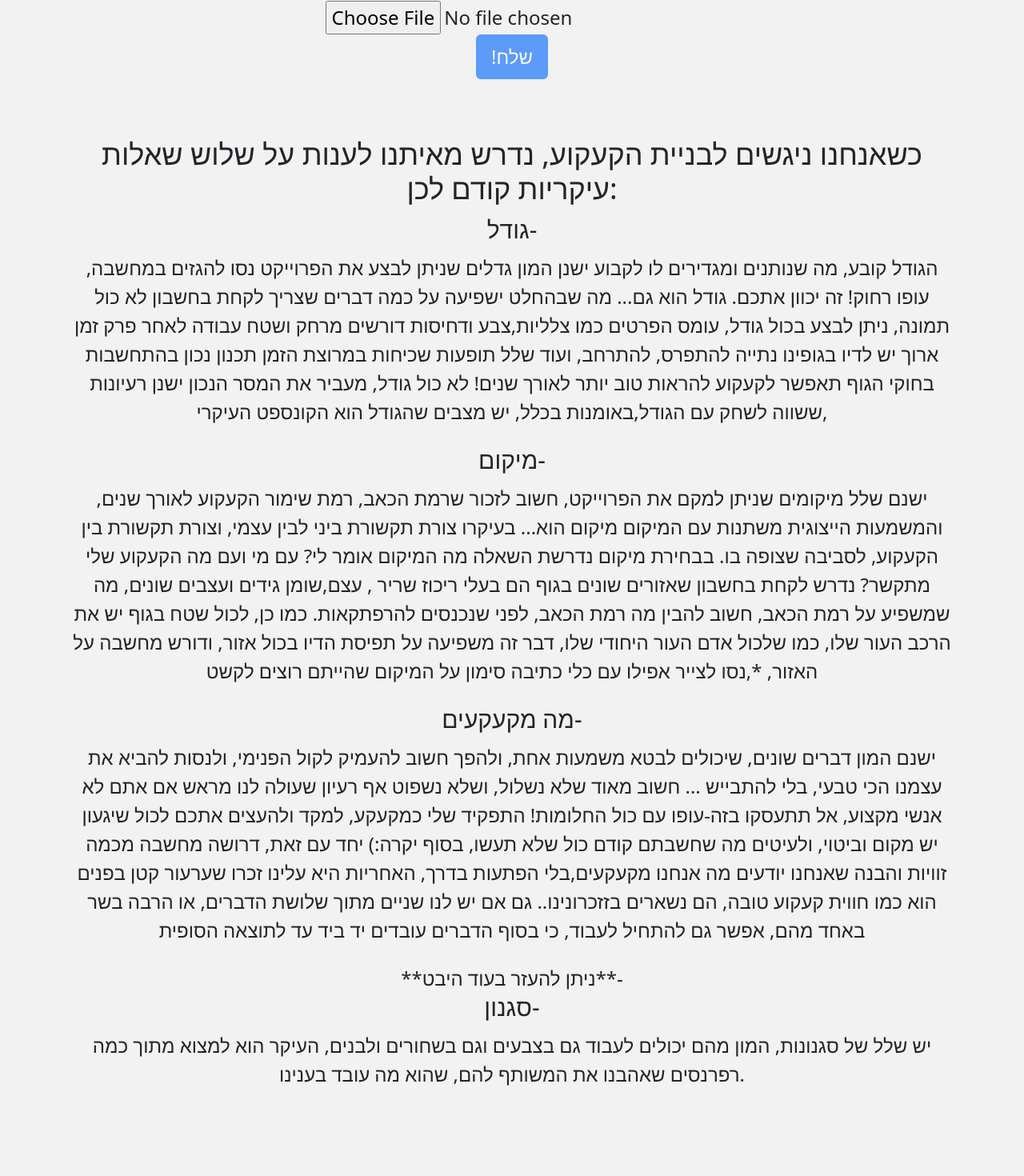
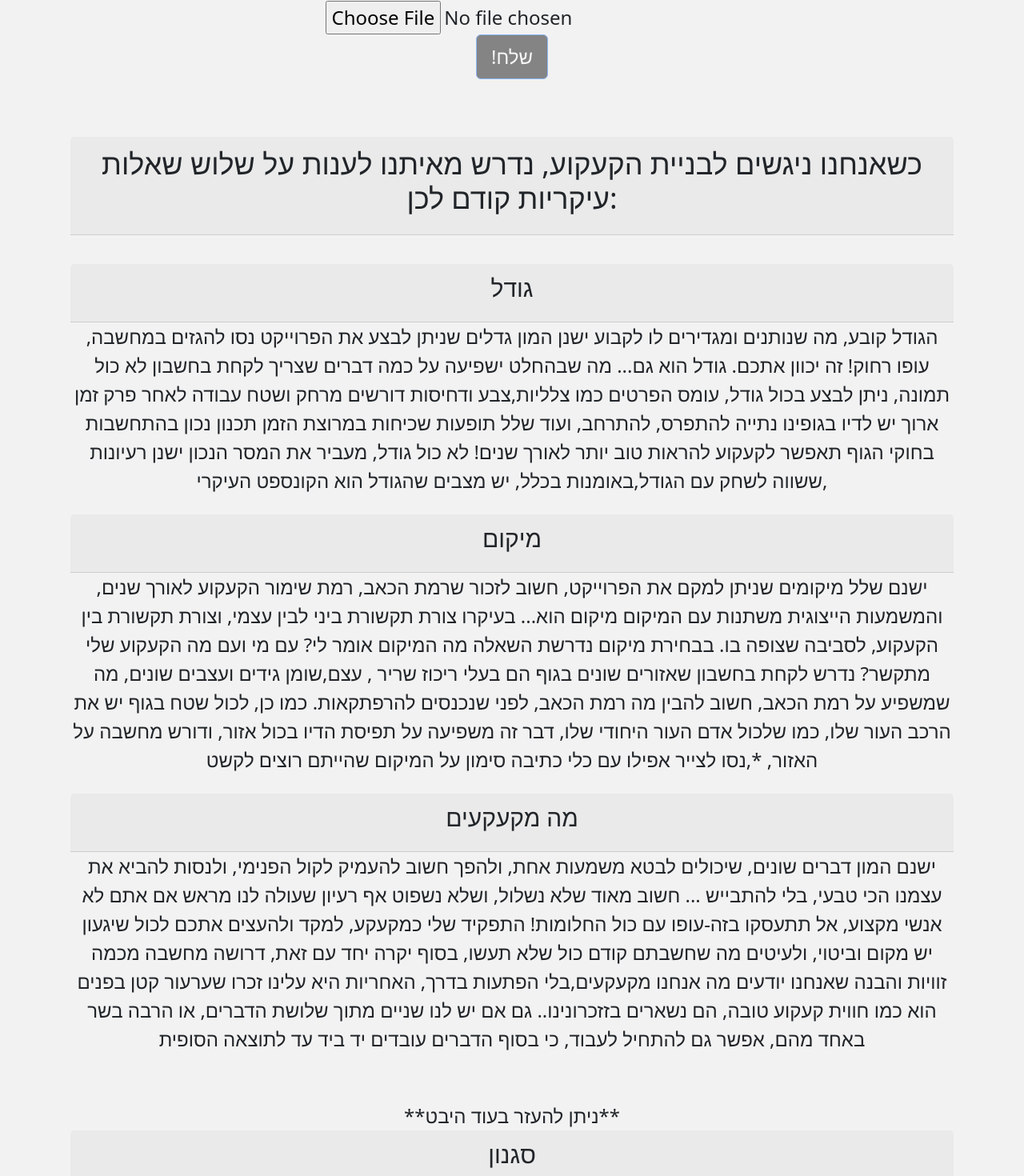
Before and after one commit to kap70tomer/intwebsite, a React (Create React App) app: page /booking in a window 1280 px wide. Shown: the part 821-2291 px from the top of the page at 80% size. Before the commit the page ends 2182 px from the top, so only its background shows below. Built offline with nearby package versions, Linux system fonts and the light colour scheme.

Commit message:
styles update

```diff
--- a/src/Components/BookingForm.jsx
+++ b/src/Components/BookingForm.jsx
@@ -121,7 +121,7 @@ export default function BookingForm(){
                             onChange={e => fileUploadHandler(e)}
                         />
                     </Form.Group>
-                    <Button disabled={!validateForm()} type="submit">
+                    <Button className="send-btn" disabled={!validateForm()} type="submit">
                         !שלח
                     </Button>
                 </Form>
--- a/src/Components/BookingInfo.jsx
+++ b/src/Components/BookingInfo.jsx
@@ -1,14 +1,21 @@
+import { Card } from "react-bootstrap";
+import CardHeader from "react-bootstrap/esm/CardHeader";
+
 export default function BookingInfoPage (){
 
     return(
-
         <div className="content container">
+           <CardHeader>
             <h4>
             כשאנחנו ניגשים לבניית הקעקוע, נדרש מאיתנו לענות על שלוש שאלות עיקריות קודם לכן:
             </h4>
-            <h5>
-            גודל-
-            </h5>
+            </CardHeader>
+            <br/>
+
+            <Card>
+                <CardHeader>
+                    <h5>גודל</h5>
+                </CardHeader>
             <p>
                 הגודל קובע, מה שנותנים ומגדירים לו לקבוע
                 ישנן המון גדלים שניתן לבצע את הפרוייקט
@@ -22,9 +29,13 @@ export default function BookingInfoPage (){
                 לא כול גודל, מעביר את המסר הנכון
                 ישנן רעיונות ששווה לשחק עם הגודל,באומנות בכלל, יש מצבים שהגודל הוא הקונספט העיקרי,
             </p>
+            </Card>
+            <Card>
+                <CardHeader>
                     <h5>
-            מיקום-
+                        מיקום
                     </h5>
+                </CardHeader>
                 <p>
                     ישנם שלל מיקומים שניתן למקם את הפרוייקט,
                     חשוב לזכור
@@ -37,7 +48,11 @@ export default function BookingInfoPage (){
                     דבר זה משפיעה על תפיסת הדיו בכול אזור, ודורש מחשבה על האזור,
                     *,נסו לצייר אפילו עם כלי כתיבה סימון על המיקום שהייתם רוצים לקשט
                 </p>
-            <h5>מה מקעקעים-</h5>
+            </Card>
+            <Card>
+                <CardHeader>
+                    <h5>מה מקעקעים</h5>
+                </CardHeader>
             <p>
                 ישנם המון דברים שונים, שיכולים לבטא משמעות אחת, ולהפך
                 חשוב להעמיק לקול הפנימי, ולנסות להביא את עצמנו הכי טבעי, בלי להתבייש
@@ -45,18 +60,25 @@ export default function BookingInfoPage (){
                 חשוב מאוד שלא נשלול, ושלא נשפוט אף רעיון שעולה לנו מראש
                 אם אתם לא אנשי מקצוע, אל תתעסקו בזה-עופו עם כול החלומות!
                 התפקיד שלי כמקעקע, למקד ולהעצים אתכם
-            לכול שיגעון יש מקום וביטוי, ולעיטים מה שחשבתם קודם כול שלא תעשו, בסוף יקרה:)
+                לכול שיגעון יש מקום וביטוי, ולעיטים מה שחשבתם קודם כול שלא תעשו, בסוף יקרה
                 יחד עם זאת, דרושה מחשבה מכמה זוויות והבנה שאנחנו יודעים מה אנחנו מקעקעים,בלי הפתעות בדרך, האחריות היא עלינו
                 זכרו שערעור קטן בפנים הוא כמו חווית קעקוע טובה, הם נשארים בזזכרונינו..
 
                 גם אם יש לנו שניים מתוך שלושת הדברים, או הרבה בשר באחד מהם, אפשר גם להתחיל לעבוד, כי בסוף הדברים עובדים יד ביד עד לתוצאה הסופית
             </p>
-            **ניתן להעזר בעוד היבט**-
-            <h5>סגנון-</h5>
+        </Card>
+        <br/>
+        <Card>
+                **ניתן להעזר בעוד היבט**
+            <CardHeader>
+                <h5>סגנון</h5>
+            </CardHeader>
             <p>
                 יש שלל של סגנונות, המון מהם יכולים לעבוד גם בצבעים וגם בשחורים ולבנים, העיקר הוא למצוא מתוך כמה רפרנסים שאהבנו את המשותף להם,
                 שהוא מה עובד בענינו.
             </p>
+        </Card>
+        <br/>
         </div>
     )
 }
--- a/src/index.css
+++ b/src/index.css
@@ -185,3 +185,11 @@ body::-webkit-scrollbar-thumb {
   border: none;
   background-color: inherit;
 }
+
+.send-btn{
+  background-color: rgb(242, 206, 139);
+}
+.send-btn:disabled{
+  background-color: black;
+  opacity: 0.45;
+}
```
Lines whose indentation alone changed are shown as unchanged.
